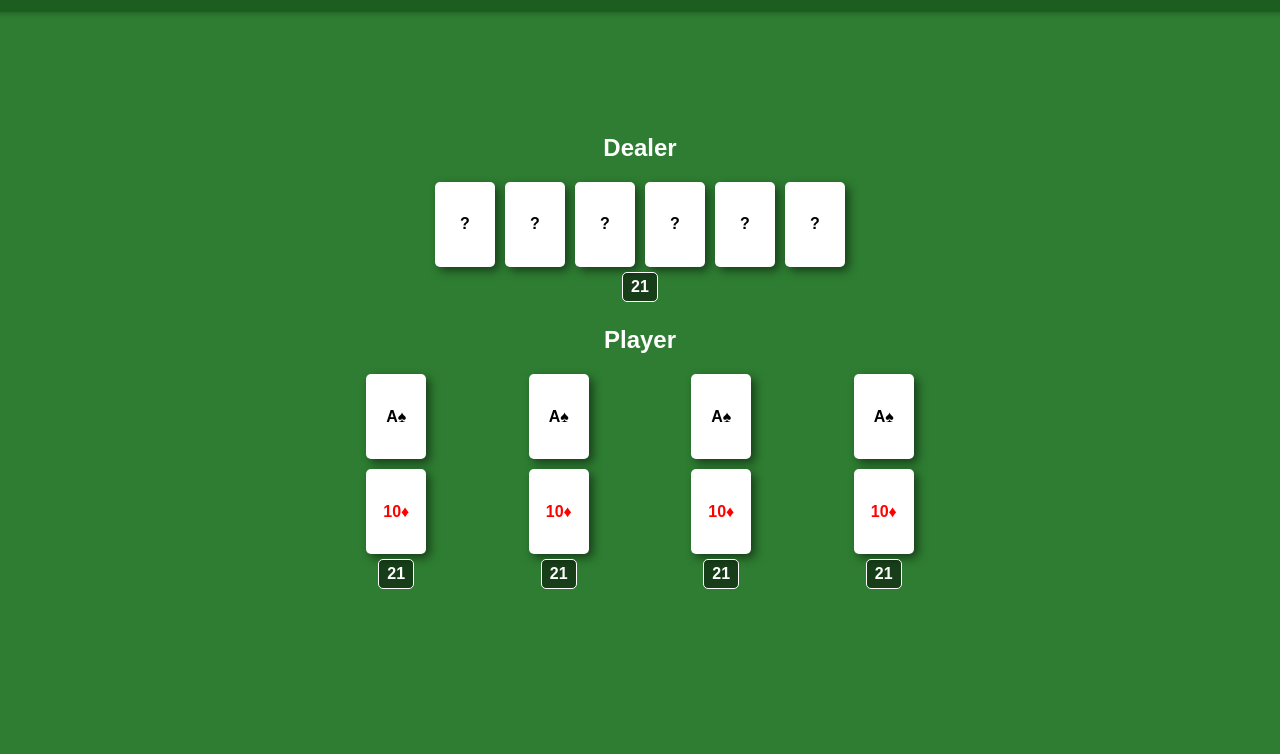
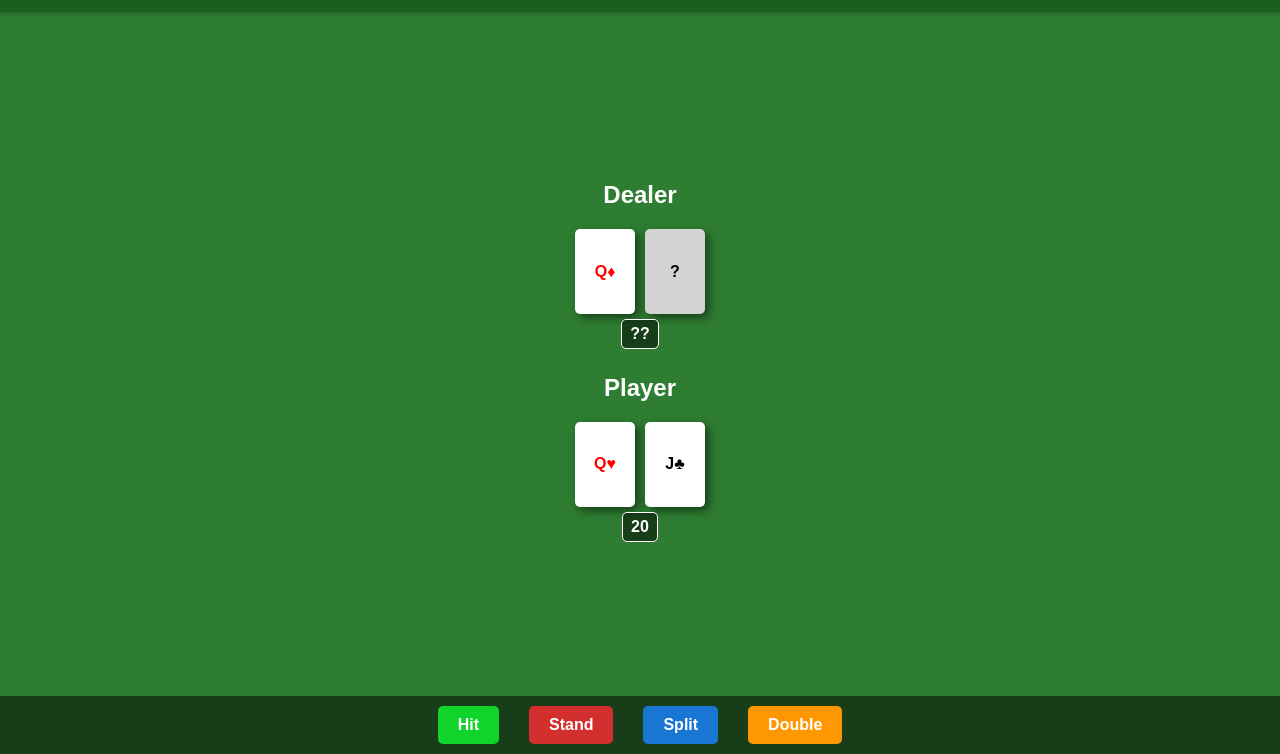
Before and after one commit to jmasone15/blackjack-v4, a website built with Vite: page index.html in a window 1280 px wide. Both pictures are taken after a click on the button "Start". Shown: the part 46-800 px from the top of the page. Built offline with nearby package versions, Linux system fonts and the light colour scheme.

Commit message:
Initial start button and dealing

```diff
--- a/index.html
+++ b/index.html
@@ -10,7 +10,9 @@
 
 <body>
   <nav>
-    <h1 class="nav-title">Blackjack</h1>
+    <h1 class="nav-title">
+      <a href="/">Blackjack</a>
+    </h1>
     <div class="nav-links">
       <a href="/" class="nav-active">Home</a>
       <a href="#">Leaderboard</a>
@@ -25,55 +27,16 @@
     </div>
     <section class="d-none" id="dealer-section">
       <h2>Dealer</h2>
-      <div class="hand" id="dealer-hand">
-        <div class="cards-container">
-          <div class="card card-black">?</div>
-          <div class="card card-black">?</div>
-          <div class="card card-black">?</div>
-          <div class="card card-black">?</div>
-          <div class="card card-black">?</div>
-          <div class="card card-black">?</div>
-        </div>
-        <p class="total">21</p>
-      </div>
     </section>
     <div class="spacer"></div>
     <section class="d-none" id="player-section">
       <h2>Player</h2>
-      <div class="player-hands">
-        <div class="hand" id="hand-1">
-          <div class="cards-container" id="player-cards-1">
-            <div class="card card-black">A♠</div>
-            <div class="card card-red">10♦</div>
-          </div>
-          <p class="total">21</p>
-        </div>
-        <div class="hand" id="hand-2">
-          <div class="cards-container" id="player-cards-2">
-            <div class="card card-black">A♠</div>
-            <div class="card card-red">10♦</div>
-          </div>
-          <p class="total">21</p>
-        </div>
-        <div class="hand" id="hand-3">
-          <div class="cards-container" id="player-cards-3">
-            <div class="card card-black">A♠</div>
-            <div class="card card-red">10♦</div>
-          </div>
-          <p class="total">21</p>
-        </div>
-        <div class="hand" id="hand-4">
-          <div class="cards-container" id="player-cards-4">
-            <div class="card card-black">A♠</div>
-            <div class="card card-red">10♦</div>
-          </div>
-          <p class="total">21</p>
-        </div>
+      <div class="player-hands" id="player-hands">
       </div>
     </section>
   </div>
 
-  <div class="buttons d-none">
+  <div id="buttons" class="d-none">
     <button class="hit">Hit</button>
     <button class="stand">Stand</button>
     <button class="split">Split</button>
--- /dev/null
+++ b/src/classes/Card.ts
@@ -0,0 +1,56 @@
+import domElements from '../utils/domElements';
+
+const { showElement } = domElements;
+
+export default class Card {
+	suit: string;
+	value: number;
+	isFaceDown: boolean;
+	domElement?: HTMLDivElement;
+
+	constructor(suit: string, value: number, isFaceDown?: boolean) {
+		this.suit = suit;
+		this.value = value;
+		this.isFaceDown = isFaceDown || false;
+	}
+
+	createCardElement(parentHandDiv: HTMLDivElement) {
+		// Create DOM Element
+		this.domElement = document.createElement('div');
+
+		// Set DOM Element Properties
+		if (this.isFaceDown) {
+			showElement(this.domElement, 'card card-black face-down');
+			this.domElement.innerText = `?`;
+		} else {
+			let colorClass = ['♣', '♠'].includes(this.suit) ? 'black' : 'red';
+			let valueText: string;
+
+			if (this.value > 10) {
+				switch (this.value) {
+					case 11:
+						valueText = 'J';
+						break;
+					case 12:
+						valueText = 'Q';
+						break;
+					case 13:
+						valueText = 'K';
+						break;
+
+					default:
+						valueText = 'A';
+						break;
+				}
+			} else {
+				valueText = this.value.toString();
+			}
+
+			showElement(this.domElement, `card card-${colorClass}`);
+			this.domElement.innerText = `${valueText}${this.suit}`;
+		}
+
+		// Append to UI
+		parentHandDiv.appendChild(this.domElement);
+	}
+}
--- a/src/classes/Game.ts
+++ b/src/classes/Game.ts
@@ -1,13 +1,31 @@
 import domElements from '../utils/domElements';
+import delay from '../utils/delay';
+import Card from '../classes/Card';
+import Hand from './Hand';
+
 // DOM Elements
-const { showElement, hideElement, startBtn, pregameDiv, dealerDiv, playerDiv } =
-	domElements;
+const {
+	showElement,
+	hideElement,
+	startBtn,
+	pregameDiv,
+	dealerDiv,
+	playerDiv,
+	buttonsDiv
+} = domElements;
 
 export default class Game {
-	deckCount: number = 2;
-	suits: string[] = ['H', 'D', 'C', 'S'];
+	// Deck Variables
+	deckCount: number = 1;
+	suits: string[] = ['♥', '♦', '♣', '♠'];
 	cardValues: number[] = [2, 3, 4, 5, 6, 7, 8, 9, 10, 11, 12, 13, 14];
-	private currentDeck: string[] = [];
+	private currentDeck: Card[] = [];
+	private currentDeckIdx: number = 0;
+
+	// Hand Variables
+	dealerHand: Hand | undefined;
+	playerHands: Hand[] = [];
+	playerHandCurrentIdx: number = 0;
 
 	constructor() {
 		// Create & Shuffle Deck
@@ -19,14 +37,26 @@ export default class Game {
 			return this.startRound();
 		});
 
-		console.log('Game class ready');
+		console.log('Game Class ready');
 	}
 
-	startRound() {
+	async startRound() {
 		// Update DOM
 		hideElement(pregameDiv);
-		showElement(dealerDiv, '');
-		showElement(playerDiv, '');
+		showElement(dealerDiv);
+		showElement(playerDiv);
+		showElement(buttonsDiv, 'buttons');
+
+		// Create Hands
+		this.dealerHand = new Hand(-1);
+		this.playerHands.push(new Hand(this.playerHands.length + 1));
+		this.playerHandCurrentIdx = 0;
+
+		// Deal Initial Cards
+		for (let i = 0; i < 4; i++) {
+			await delay(500);
+			this.deal(i % 2 !== 0, i == 3);
+		}
 	}
 
 	createDeck() {
@@ -34,8 +64,7 @@ export default class Game {
 		for (let i = 0; i < this.deckCount; i++) {
 			this.suits.forEach((suit: string) => {
 				this.cardValues.forEach((value: number) => {
-					// Create CARD Class
-					this.currentDeck.push(`${suit}${value}`);
+					this.currentDeck.push(new Card(suit, value));
 				});
 			});
 		}
@@ -52,4 +81,24 @@ export default class Game {
 			];
 		}
 	}
+
+	deal(toDealer: boolean, isFaceDown: boolean) {
+		// Temp Variables
+		let targetHand: Hand;
+		let targetCard = this.currentDeck[this.currentDeckIdx];
+
+		// Determine which Hand to deal to
+		if (toDealer && this.dealerHand !== undefined) {
+			targetHand = this.dealerHand;
+		} else {
+			targetHand = this.playerHands[this.playerHandCurrentIdx];
+		}
+
+		// Set Card Properties and Deal
+		targetCard.isFaceDown = isFaceDown;
+		targetHand.deal(targetCard);
+
+		// Increment Deck
+		this.currentDeckIdx++;
+	}
 }
--- /dev/null
+++ b/src/classes/Hand.ts
@@ -0,0 +1,100 @@
+import Card from './Card';
+import domElements from '../utils/domElements';
+
+const { showElement, dealerDiv, playerHandsDiv } = domElements;
+
+export default class Hand {
+	id: number;
+	private cards: Card[];
+	aceCount: number;
+	private total: number;
+	isDealer: boolean;
+	hideTotal: boolean;
+	domElement: HTMLDivElement;
+	totalElement: HTMLParagraphElement;
+	cardsContainerElement: HTMLDivElement;
+
+	constructor(id: number) {
+		this.id = id;
+		this.cards = [];
+		this.total = 0;
+		this.aceCount = 0;
+		this.isDealer = this.id == -1;
+		this.hideTotal = this.isDealer;
+		this.domElement = document.createElement('div');
+		this.totalElement = document.createElement('p') as HTMLParagraphElement;
+		this.cardsContainerElement = document.createElement('div');
+
+		// Set DOM Elements Properties and Children
+		let elementId = this.isDealer ? 'dealer-hand' : `hand-${this.id}`;
+		this.domElement.setAttribute('id', elementId);
+
+		this.totalElement.innerText = `??`;
+		this.domElement.appendChild(this.cardsContainerElement);
+		this.domElement.appendChild(this.totalElement);
+
+		showElement(this.domElement, 'hand');
+		showElement(this.totalElement, 'total');
+		showElement(this.cardsContainerElement, 'cards-container');
+
+		// Add Hand to UI
+		if (this.isDealer) {
+			dealerDiv.appendChild(this.domElement);
+		} else {
+			playerHandsDiv.appendChild(this.domElement);
+		}
+	}
+
+	deal(card: Card) {
+		this.cards.push(card);
+		card.createCardElement(this.domElement);
+
+		if (card.domElement !== undefined) {
+			this.cardsContainerElement.appendChild(card.domElement);
+		}
+
+		this.calculateTotal();
+	}
+
+	calculateTotal() {
+		// Set Variables
+		this.total = 0;
+		let totalString: string;
+
+		// Initial Total
+		for (const { value } of this.cards) {
+			if (value == 14) {
+				// Ace
+				this.total++;
+				this.aceCount++;
+			} else if (value > 10) {
+				// J, Q, K
+				this.total += 10;
+			} else {
+				// Numeric Cards
+				this.total += value;
+			}
+		}
+
+		// Handle Ace Scenarios
+		if (this.aceCount > 0 && this.total + 10 < 22) {
+			if (this.total + 10 == 21) {
+				totalString = '21';
+				this.total = 21;
+			} else {
+				totalString = `${this.total} / ${this.total + 10}`;
+				this.total += 10;
+			}
+		} else {
+			totalString = this.total.toString();
+		}
+
+		// Handle FaceDown Cards in Hand
+		if (this.hideTotal) {
+			totalString = '??';
+		}
+
+		// Update DOM
+		this.totalElement.innerText = totalString;
+	}
+}
--- a/src/main.ts
+++ b/src/main.ts
@@ -1,4 +1,4 @@
 import './style.css';
 import Game from './classes/Game';
 
-const activeGame = new Game();
+new Game();
--- a/src/style.css
+++ b/src/style.css
@@ -37,9 +37,12 @@ nav {
   margin: 10px;
 }
 
-.nav-links a {
+a {
   color: white;
   text-decoration: none;
+}
+
+.nav-links a {
   font-size: 16px;
 }
 
@@ -85,6 +88,9 @@ h3 {
   justify-content: center;
   flex-wrap: wrap;
   gap: 10px;
+  user-select: none;
+  -webkit-user-select: none;
+  -ms-user-select: none;
 }
 
 .player-hands {
@@ -123,6 +129,10 @@ h3 {
 
 .card-red {
   color: red;
+}
+
+.face-down {
+  background-color: lightgrey;
 }
 
 .buttons {
--- /dev/null
+++ b/src/utils/delay.ts
@@ -0,0 +1,3 @@
+export default function delay(ms: number): Promise<Function> {
+	return new Promise((resolve) => setTimeout(resolve, ms));
+}
--- a/src/utils/domElements.ts
+++ b/src/utils/domElements.ts
@@ -6,12 +6,14 @@ class DOMElements {
 	pregameDiv = document.getElementById('pregame-section') as HTMLDivElement;
 	dealerDiv = document.getElementById('dealer-section') as HTMLDivElement;
 	playerDiv = document.getElementById('player-section') as HTMLDivElement;
+	playerHandsDiv = document.getElementById('player-hands') as HTMLDivElement;
+	buttonsDiv = document.getElementById('buttons') as HTMLDivElement;
 
 	constructor() {
-		console.log('DOM Elements ready');
+		console.log('DOM Elements Class ready');
 	}
 
-	showElement(element: HTMLElement, classText: string): void {
+	showElement(element: HTMLElement, classText: string = ''): void {
 		element.setAttribute('class', classText);
 		return;
 	}
```
